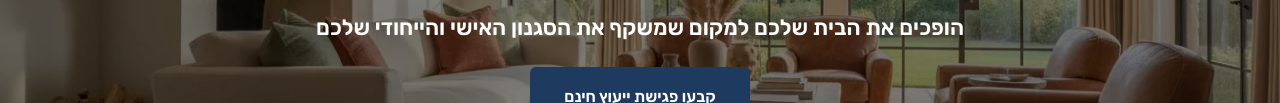
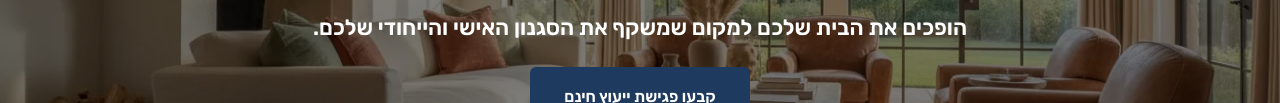
Before and after one commit to slipwoker/zappy-website-0acd7257-1c2d-4c96-85f4-81238103b0ae, a plain HTML site: page index.html in a window 1280 px wide. Shown: the part 380-483 px from the top of the page. Drawn offline with Linux system fonts and the light colour scheme; no server answers.

Commit message:
Update text content: "הופכים את הבית שלכם למקום שמשקף את הסגנון האישי וה..." → "הופכים את הבית שלכם למקום שמשקף את הסגנון האישי וה..."

```diff
--- a/index.html
+++ b/index.html
@@ -311,7 +311,7 @@
     <img data-placeholder="hero-1" data-context="אלגנטי וחמים עיצוב פנים של סלון כפרי יוקרתי עם רהיטים קלאסיים, צבעים קרמיים ותאורה טבעית מהחלונות הגדולים" src="assets/hero-hero-1.webp" alt="עיצוב פנים יוקרתי בסגנון כפרי - סלון מעוצב עם רהיטים קלאסיים" class="hero-img">
     <div class="hero-content">
       <h1>עיצוב פנים יוקרתי בסגנון כפרי מעודן</h1>
-      <h3>הופכים את הבית שלכם למקום שמשקף את הסגנון האישי והייחודי שלכם</h3>
+      <h3>הופכים את הבית שלכם למקום שמשקף את הסגנון האישי והייחודי שלכם.</h3>
       <a href="/contact" class="btn-primary">קבעו פגישת ייעוץ חינם</a>
     </div>
   </section>
```
Also changed, not shown: public/index.html (+1 -1 lines).
